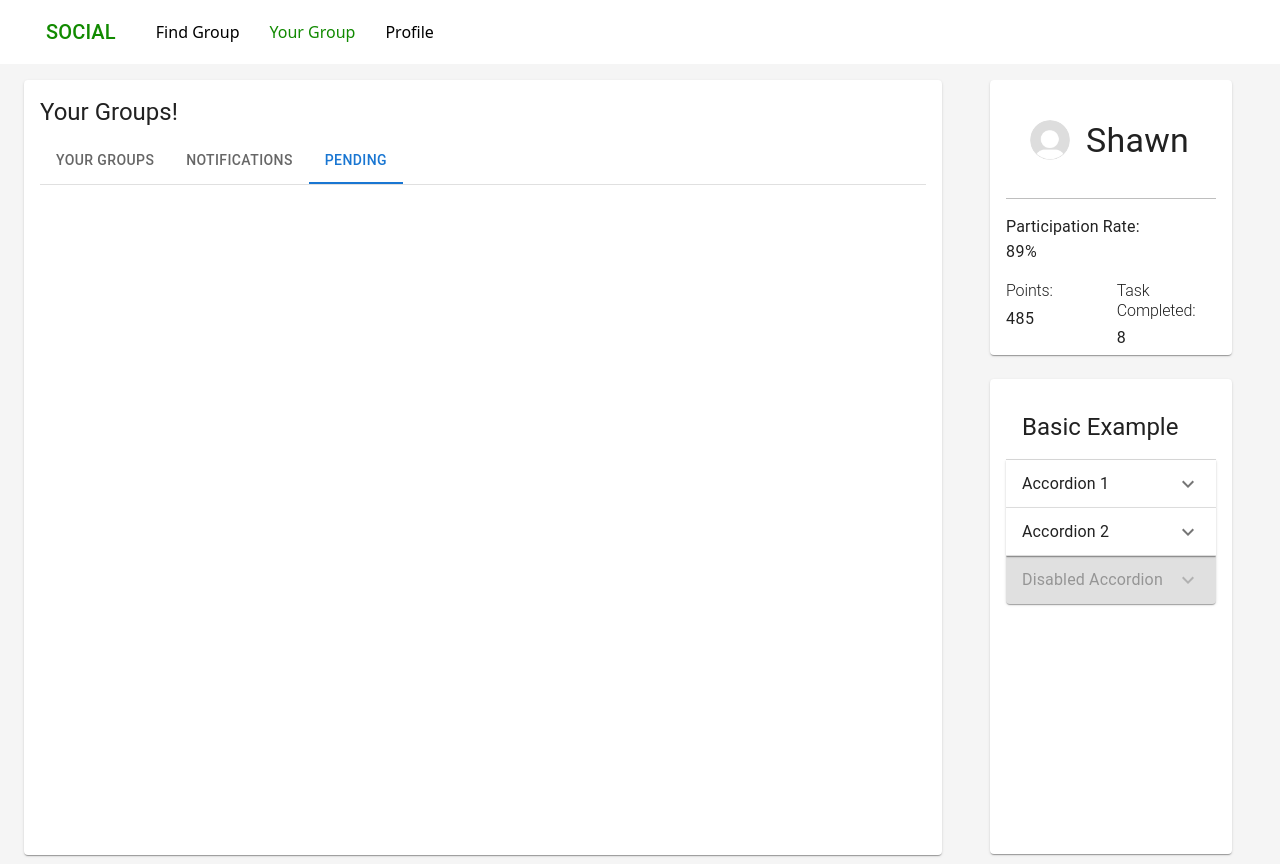
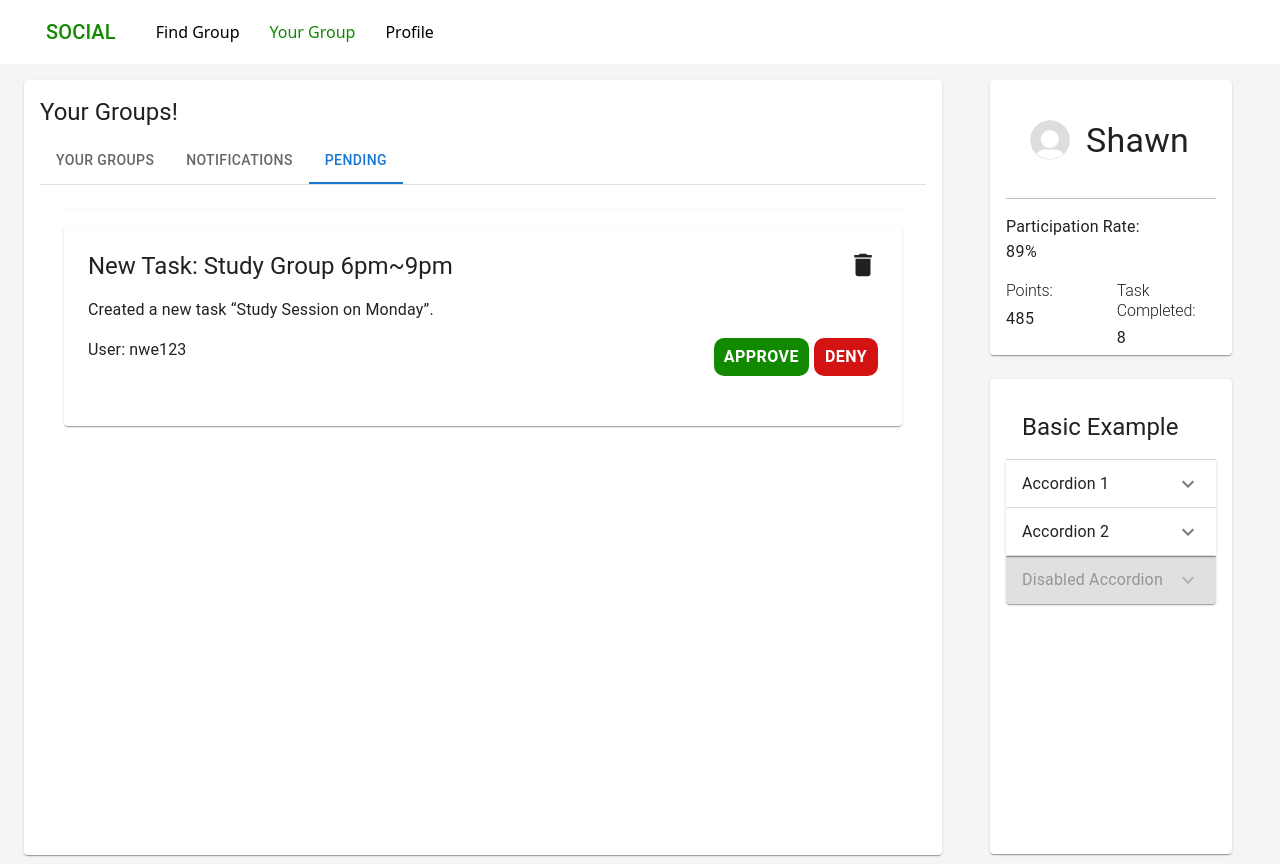
Before and after one commit to KU-iNThon/front, a React (Vite) app: page /your-group in a window 1280 px wide. Both pictures are taken after a click on the tab "PENDING". Built offline with nearby package versions, Linux system fonts and the light colour scheme.

Commit message:
add pending func

```diff
--- a/src/components/YourGroupPend.tsx
+++ b/src/components/YourGroupPend.tsx
@@ -1,5 +1,101 @@
 import React from "react";
+import { MouseEvent } from "react";
+import { ChangeEvent, useState } from "react";
+import {
+  Grid,
+  Tab,
+  Tabs,
+  Divider,
+  Container,
+  Card,
+  Box,
+  useTheme,
+  styled,
+  Typography,
+  Stack,
+  Button,
+  Icon,
+} from "@mui/material";
+import { NavLink } from "react-router-dom";
+import { Routes, Route } from "react-router-dom";
+import { YourGroupComp } from "../components/YourGroupComp";
+import DeleteIcon from "@mui/icons-material/Delete";
 
 export const YourGroupPend = () => {
-  return <></>;
+  return (
+    <>
+      <Divider />
+      <Card
+        sx={{
+          height: 200,
+          mb: 1,
+          mt: 2,
+        }}
+      >
+        <Box
+          pt={3}
+          px={3}
+          pb={2}
+          sx={{
+            display: "flex",
+            justifyContent: "space-between",
+            position: "relative",
+            bottom: "0",
+          }}
+        >
+          <Typography variant="h5" fontWeight="normal">
+            New Task: Study Group 6pm~9pm
+          </Typography>
+          <DeleteIcon sx={{ fontSize: 30 }} />
+        </Box>
+
+        <Box px={3} pb={2}>
+          <Typography fontWeight="normal">
+            Created a new task “Study Session on Monday”.
+          </Typography>
+        </Box>
+
+        <Box
+          px={3}
+          pb={2}
+          sx={{
+            display: "flex",
+            justifyContent: "space-between",
+            position: "abosolute",
+            bottom: "",
+          }}
+        >
+          <Typography fontWeight="normal">User: nwe123</Typography>
+          <Box>
+            <Button
+              style={{
+                borderRadius: 10,
+                backgroundColor: "#118A00",
+                padding: "5px 10px",
+                fontSize: "16px",
+                fontWeight: "bold",
+                color: "#FFFFFF",
+                marginLeft: "5px",
+              }}
+            >
+              Approve
+            </Button>
+            <Button
+              style={{
+                borderRadius: 10,
+                backgroundColor: "#D31212",
+                padding: "5px 10px ",
+                fontSize: "16px",
+                fontWeight: "bold",
+                color: "#FFFFFF",
+                marginLeft: "5px",
+              }}
+            >
+              Deny
+            </Button>
+          </Box>
+        </Box>
+      </Card>
+    </>
+  );
 };
```
